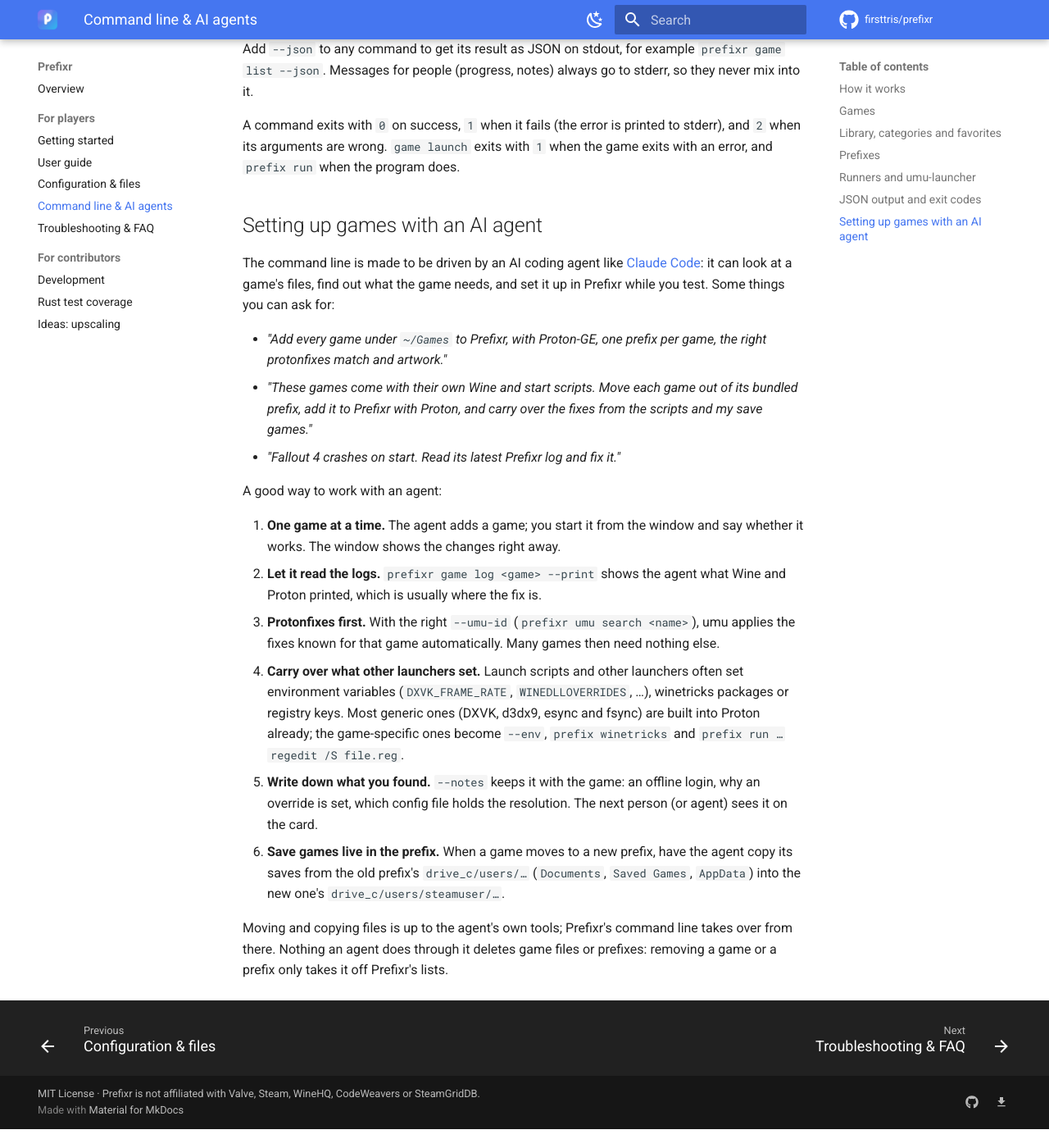
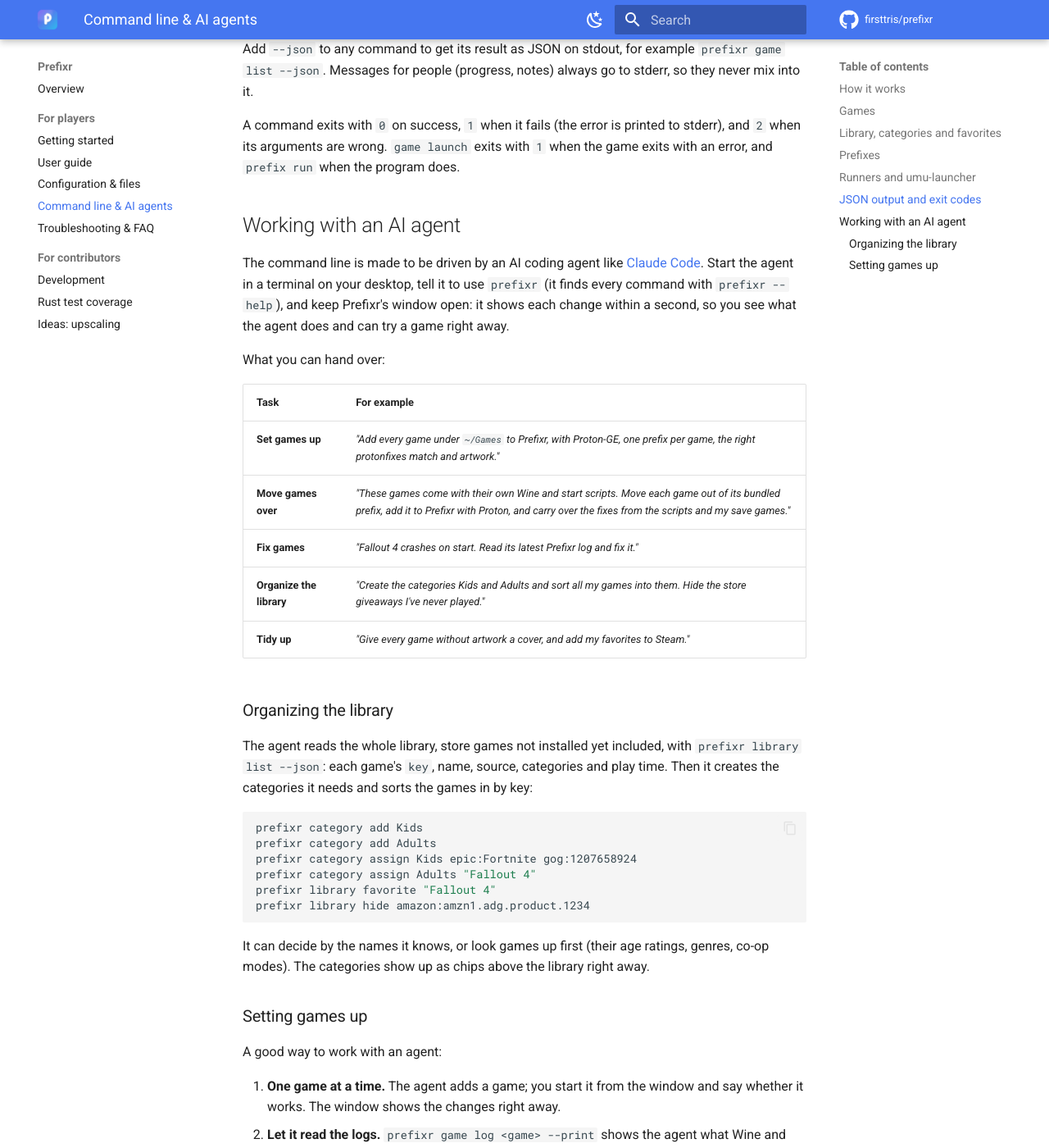
Before and after one commit to firsttris/prefixr, an MkDocs documentation site: the page built from docs/cli.md, in a window 1280 px wide and 1400 px high, scrolled down 4580 px. Shown: the whole window at 82% size. Built offline with MkDocs 1.6.1 and Material for MkDocs 9.7.7, drawn with Linux system fonts in a browser that asks for light colours; comment, search, counter and statistics services are not loaded; before the commit the page ends 5957 px from its top, so only the background shows below that; some of the changed text lies outside the part shown.

Commit message:
docs: put the agent-driven workflow up front
The README and the CLI guide now say plainly that an AI agent can run
the whole library through the command line: set games up, move them
over from other launchers, fix them from their logs, and organize them
into categories, favorites and hidden games. The feature table lists
the library's new sections, categories, compatibility badges and the
Downloads page; the CLI guide gets a task table and a section on
sorting a library into categories.

Co-Authored-By: Claude Opus 5.5 <noreply@anthropic.com>
Claude-Session: https://claude.ai/code/session_01JqVPxFm756nZpFpXw83CQc

````diff
--- a/docs/cli.md
+++ b/docs/cli.md
@@ -1,9 +1,10 @@
 # Command line & AI agents
 
-Everything you set up in Prefixr's window can also be done from a terminal: add and edit games,
-create prefixes, install winetricks packages, download runners, pick artwork and launch games. That
-makes Prefixr scriptable, and it lets an AI coding agent such as
-[Claude Code](https://claude.com/claude-code) set up your games for you.
+Most of what you do in Prefixr's window can also be done from a terminal: add and edit games,
+create prefixes, install winetricks packages, download runners, pick artwork, launch games, and
+sort the library into categories. That makes Prefixr scriptable, and it lets an AI coding agent
+such as [Claude Code](https://claude.com/claude-code) run your library for you: you say what you
+want, the agent does it, and you play.
 
 - [How it works](#how-it-works)
 - [Games](#games)
@@ -11,7 +12,7 @@ makes Prefixr scriptable, and it lets an AI coding agent such as
 - [Prefixes](#prefixes)
 - [Runners and umu-launcher](#runners-and-umu-launcher)
 - [JSON output and exit codes](#json-output-and-exit-codes)
-- [Setting up games with an AI agent](#setting-up-games-with-an-ai-agent)
+- [Working with an AI agent](#working-with-an-ai-agent)
 
 ## How it works
 
@@ -137,18 +138,43 @@ A command exits with `0` on success, `1` when it fails (the error is printed to
 when its arguments are wrong. `game launch` exits with `1` when the game exits with an error, and
 `prefix run` when the program does.
 
-## Setting up games with an AI agent
+## Working with an AI agent
 
 The command line is made to be driven by an AI coding agent like
-[Claude Code](https://claude.com/claude-code): it can look at a game's files, find out what the game
-needs, and set it up in Prefixr while you test. Some things you can ask for:
+[Claude Code](https://claude.com/claude-code). Start the agent in a terminal on your desktop, tell
+it to use `prefixr` (it finds every command with `prefixr --help`), and keep Prefixr's window
+open: it shows each change within a second, so you see what the agent does and can try a game
+right away.
 
-- *"Add every game under `~/Games` to Prefixr, with Proton-GE, one prefix per game, the right
-  protonfixes match and artwork."*
-- *"These games come with their own Wine and start scripts. Move each game out of its bundled
-  prefix, add it to Prefixr with Proton, and carry over the fixes from the scripts and my save
-  games."*
-- *"Fallout 4 crashes on start. Read its latest Prefixr log and fix it."*
+What you can hand over:
+
+| Task | For example |
+| --- | --- |
+| **Set games up** | *"Add every game under `~/Games` to Prefixr, with Proton-GE, one prefix per game, the right protonfixes match and artwork."* |
+| **Move games over** | *"These games come with their own Wine and start scripts. Move each game out of its bundled prefix, add it to Prefixr with Proton, and carry over the fixes from the scripts and my save games."* |
+| **Fix games** | *"Fallout 4 crashes on start. Read its latest Prefixr log and fix it."* |
+| **Organize the library** | *"Create the categories Kids and Adults and sort all my games into them. Hide the store giveaways I've never played."* |
+| **Tidy up** | *"Give every game without artwork a cover, and add my favorites to Steam."* |
+
+### Organizing the library
+
+The agent reads the whole library, store games not installed yet included, with
+`prefixr library list --json`: each game's `key`, name, source, categories and play time. Then it
+creates the categories it needs and sorts the games in by key:
+
+```bash
+prefixr category add Kids
+prefixr category add Adults
+prefixr category assign Kids epic:Fortnite gog:1207658924
+prefixr category assign Adults "Fallout 4"
+prefixr library favorite "Fallout 4"
+prefixr library hide amazon:amzn1.adg.product.1234
+```
+
+It can decide by the names it knows, or look games up first (their age ratings, genres, co-op
+modes). The categories show up as chips above the library right away.
+
+### Setting games up
 
 A good way to work with an agent:
 
````
Also changed, not shown: README.md (+33 -12 lines), docs/README.md (+3 -2 lines).
